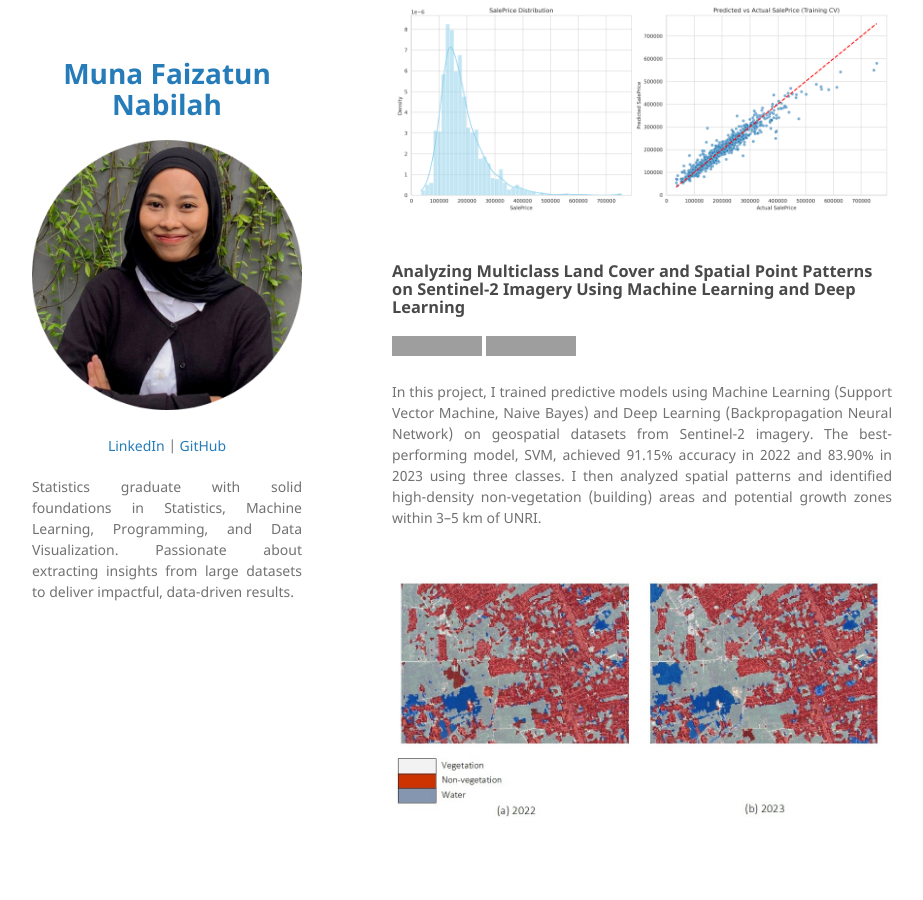
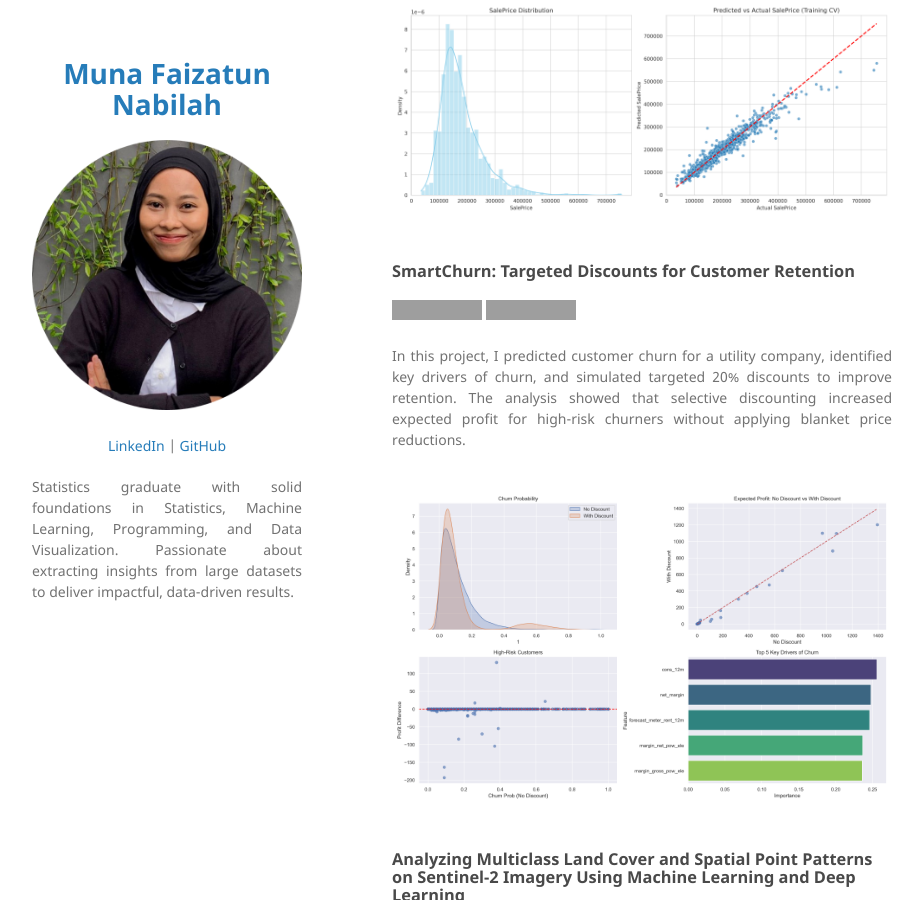
Before and after one commit to munafaizatun/munafaizatun.github.io, a Jekyll site: the page built from index.md, in a window 1280 px wide and 900 px high, scrolled down 969 px. Shown: the whole window, without its empty margins (178-1101 px from the left). Built offline with Jekyll 4.4.1, drawn with Linux system fonts in a browser that asks for light colours; our own code applies the rules of GitHub Pages for plain Markdown files; grey boxes are pictures that could not be loaded.

Commit message:
Create index.md

```diff
--- a/index.md
+++ b/index.md
@@ -26,6 +26,20 @@
 </center>
 <br>
 
+
+### SmartChurn: Targeted Discounts for Customer Retention
+
+[![Open Notebook](https://img.shields.io/badge/Jupyter-Open_Notebook-blue?logo=Jupyter)](projects/customer_churn_prediction.html)
+[![View on GitHub](https://img.shields.io/badge/GitHub-View_on_GitHub-blue?logo=GitHub)](https://github.com/munafaizatun/customer_churn_prediction)
+
+<div style="text-align: justify">In this project, I predicted customer churn for a utility company, identified key drivers of churn, and simulated targeted 20% discounts to improve retention. The analysis showed that selective discounting increased expected profit for high-risk churners without applying blanket price reductions.</div>
+<br>
+<center>
+<img src="images/customer_churn_analysis.png"/>
+</center>
+<br>
+
+
 ### Analyzing Multiclass Land Cover and Spatial Point Patterns on Sentinel-2 Imagery Using Machine Learning and Deep Learning
 
 [![View on GitHub](https://img.shields.io/badge/GitHub-View_on_GitHub-blue?logo=GitHub)](https://github.com/munafaizatun/Land-Use-Classification)
```
